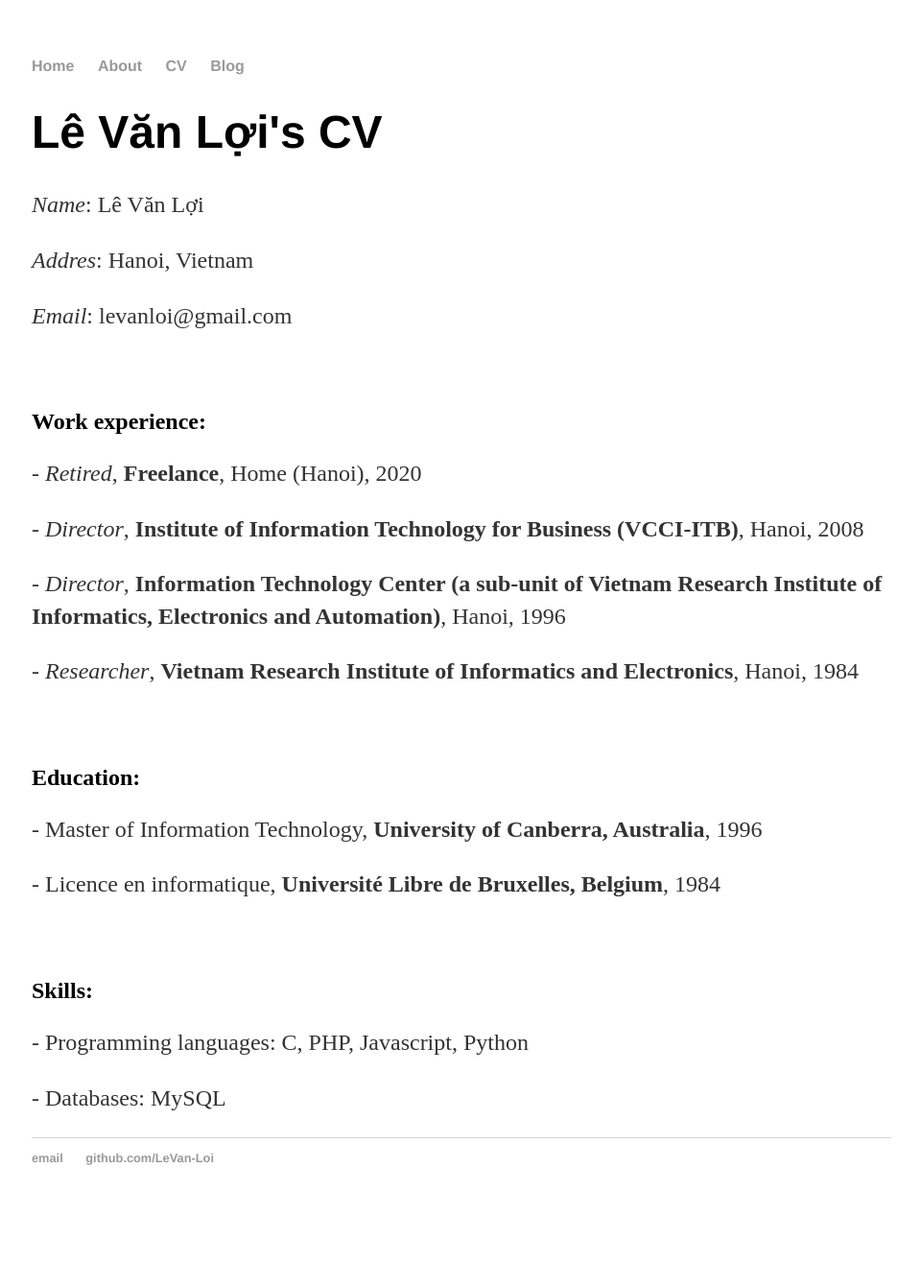
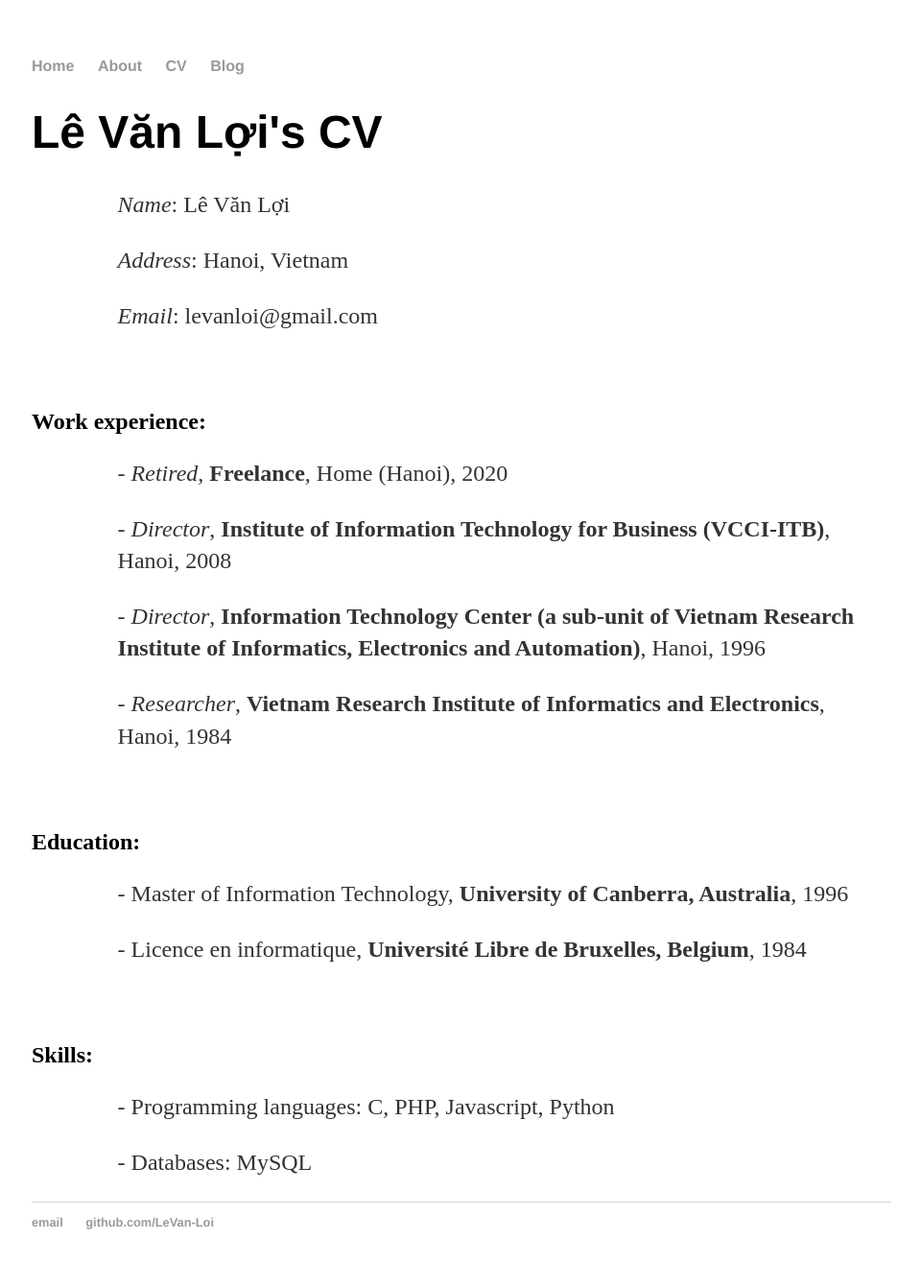
Before and after one commit to LeVan-Loi/LeVan-Loi.github.io, a Jekyll site: the page built from cv/index.html, in a window 1280 px wide. Shown: the whole page at 96% size, without its empty margins (159-1119 px from the left). Built offline with Jekyll 4.4.1, drawn with Linux system fonts in a browser that asks for light colours; before the commit the page ends 1274 px from its top, so only the background shows below that.

Commit message:
Update index.html #6
Correct spelling and update style

```diff
--- a/cv/index.html
+++ b/cv/index.html
@@ -4,14 +4,14 @@ title: Lê Văn Lợi's CV
 ---
 <div class="blurb">
 	<h1> Lê Văn Lợi's CV </h1>
-	<DIV class="left_indent">
+	<DIV style="margin-left: 10%;">
           <p><i>Name</i>: Lê Văn Lợi</p>
-          <p><i>Addres</i>: Hanoi, Vietnam</p>
+          <p><i>Address</i>: Hanoi, Vietnam</p>
           <p><i>Email</i>: levanloi@gmail.com</p>
 	</DIV>
 			<br/><br/>
           <h2>Work experience:</h2>
-	<DIV class="left_indent">
+	<DIV style="margin-left: 10%;">
 		<p>- <i>Retired</i>, <b>Freelance</b>, Home (Hanoi), 2020 </p>
           <p>- <i>Director</i>, <b>Institute of Information Technology for Business (VCCI-ITB)</b>, Hanoi, 2008 </p>
           <p>- <i>Director</i>, <b>Information Technology Center (a sub-unit of Vietnam Research Institute of Informatics, Electronics and Automation)</b>, Hanoi, 1996 </p>
@@ -19,13 +19,13 @@ title: Lê Văn Lợi's CV
 	</DIV>
 			<br/><br/>
 		<h2>Education:</h2>
-	<DIV class="left_indent">
+	<DIV style="margin-left: 10%;">
           <p>- Master of Information Technology, <b>University of Canberra, Australia</b>, 1996</p>
           <p>- Licence en informatique, <b>Université Libre de Bruxelles, Belgium</b>, 1984</p>
 	</DIV>
 			<br/><br/>
           <h2>Skills:</h2>
-	<DIV class="left_indent">
+	<DIV style="margin-left: 10%;">
           <p>- Programming languages: C, PHP, Javascript, Python</p>
           <p>- Databases: MySQL</p>
 	</DIV>
```
